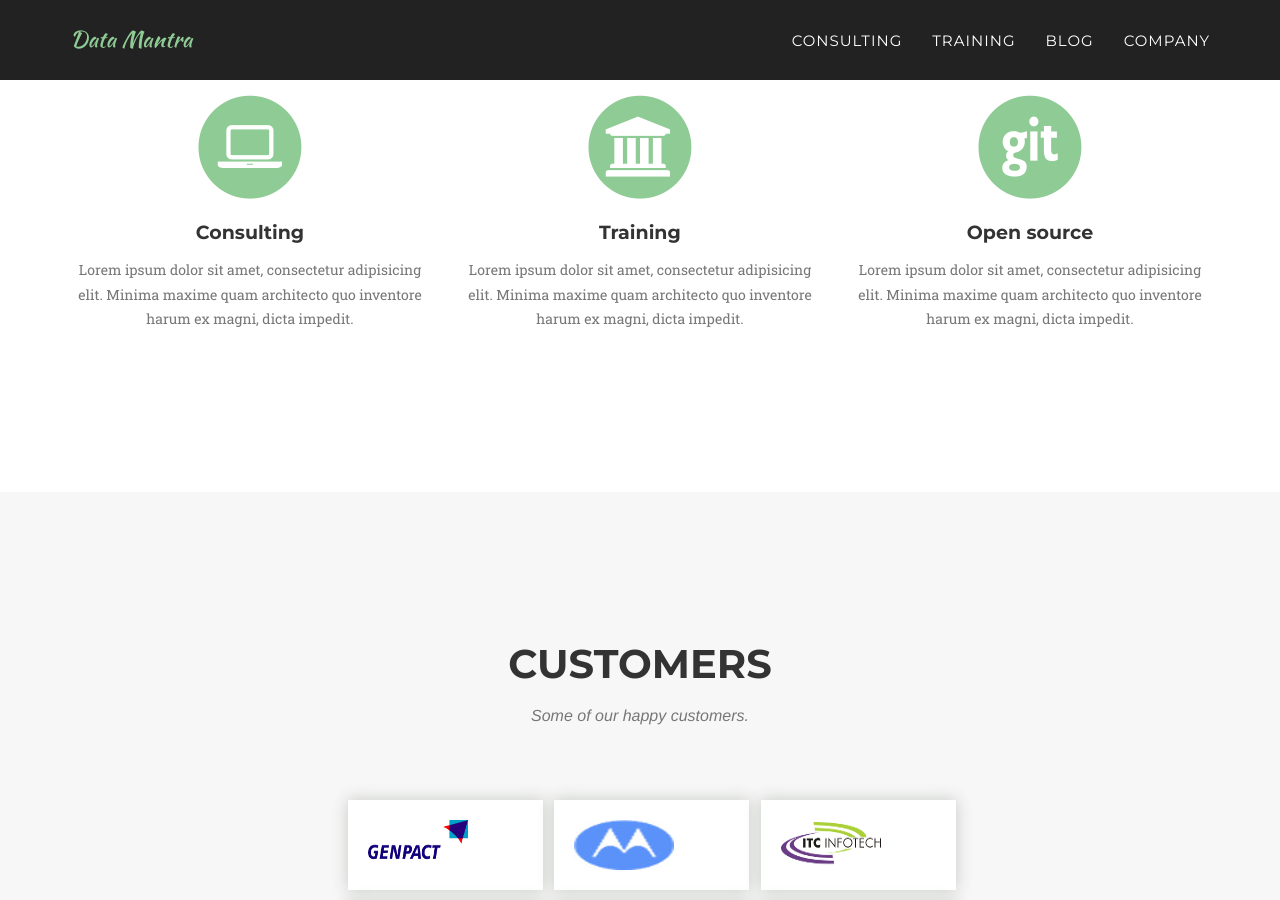
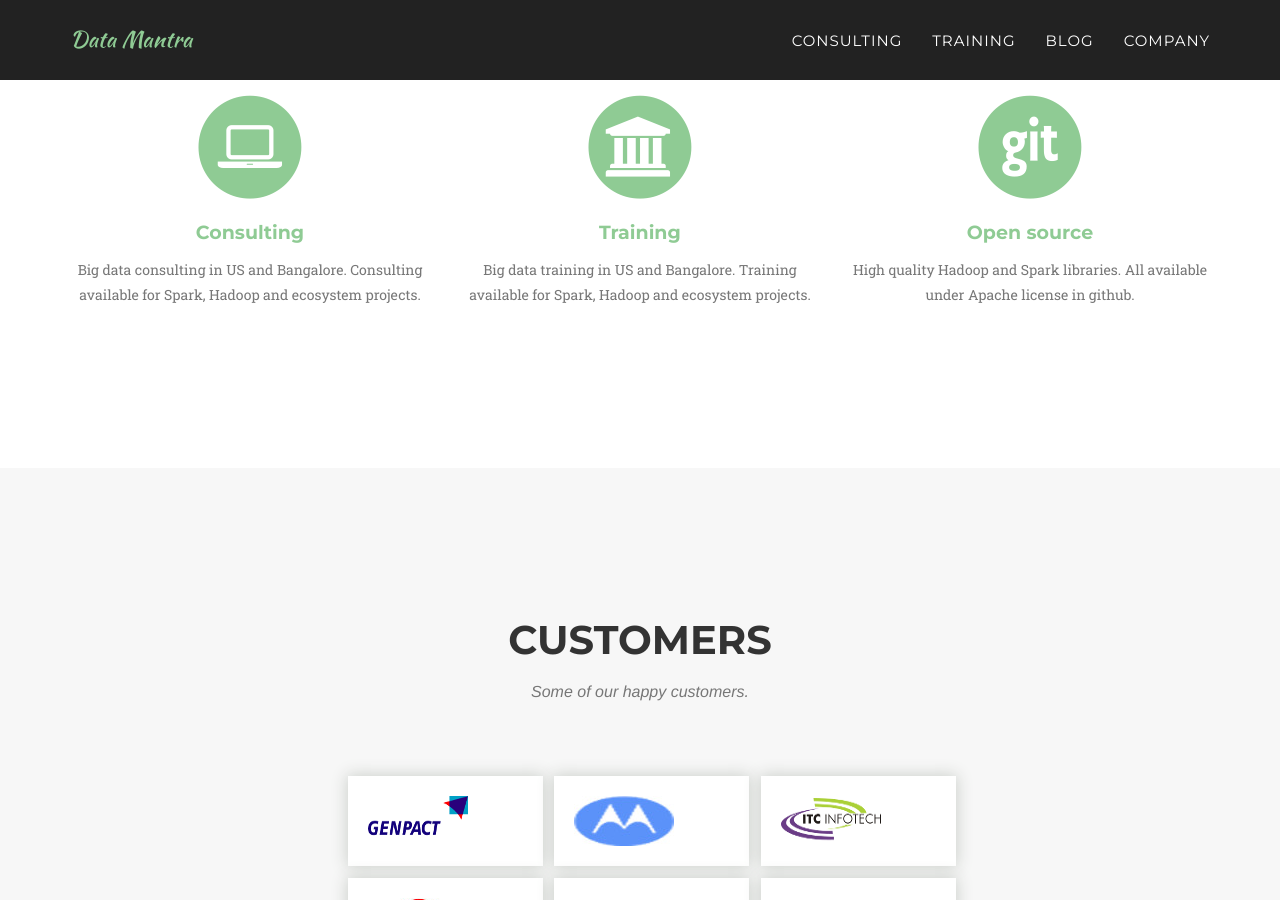
Before and after one commit to datamantra/datamantra.github.io, a Jekyll site: the page built from index.html, in a window 1280 px wide and 900 px high, scrolled down 985 px. Built offline with Jekyll 4.4.1, drawn with Linux system fonts in a browser that asks for light colours; some web fonts are replaced.

Commit message:
btter service text and clickable

```diff
--- a/_includes/services.html
+++ b/_includes/services.html
@@ -1,5 +1,5 @@
 <!-- Services Section -->
-    <section id="services">
+<section id="services">
         <div class="container">
             <div class="row">
                 <div class="col-lg-12 text-center">
@@ -8,31 +8,37 @@
                 </div>
             </div>
             <div class="row text-center">
+                <a href="{{ "consulting" | prepend: site.baseurl}}">
                 <div class="col-md-4">
                     <span class="fa-stack fa-4x">
                         <i class="fa fa-circle fa-stack-2x text-primary"></i>
                         <i class="fa  fa-laptop fa-stack-1x fa-inverse"></i>
                     </span>
                     <h4 class="service-heading">Consulting</h4>
-                    <p class="text-muted">Lorem ipsum dolor sit amet, consectetur adipisicing elit. Minima maxime quam architecto quo inventore harum ex magni, dicta impedit.</p>
+                    <p class="text-muted">Big data consulting in US and Bangalore. Consulting available for Spark, Hadoop and ecosystem projects.</p>
                 </div>
+                </a>
+                <a href="{{ "training" | prepend: site.baseurl}}">
                 <div class="col-md-4">
                     <span class="fa-stack fa-4x">
                         <i class="fa fa-circle fa-stack-2x text-primary"></i>
                         <i class="fa fa-university fa-stack-1x fa-inverse"></i>
                     </span>
                     <h4 class="service-heading">Training</h4>
-                    <p class="text-muted">Lorem ipsum dolor sit amet, consectetur adipisicing elit. Minima maxime quam architecto quo inventore harum ex magni, dicta impedit.</p>
+                    <p class="text-muted">Big data training in US and Bangalore. Training available for Spark, Hadoop and ecosystem projects.</p>
                 </div>
+                </a>
+                <a href="https://www.github.com/phatak-dev">
                 <div class="col-md-4">
                     <span class="fa-stack fa-4x">
                         <i class="fa fa-circle fa-stack-2x text-primary"></i>
                         <i class="fa fa-git fa-stack-1x fa-inverse"></i>
                     </span>
                     <h4 class="service-heading">Open source</h4>
-                    <p class="text-muted">Lorem ipsum dolor sit amet, consectetur adipisicing elit. Minima maxime quam architecto quo inventore harum ex magni, dicta impedit.
+                    <p class="text-muted">High quality Hadoop and Spark libraries. All available under Apache license in github.
                     </p>
                 </div>
+                </a>
             </div>
         </div>
     </section>
```
